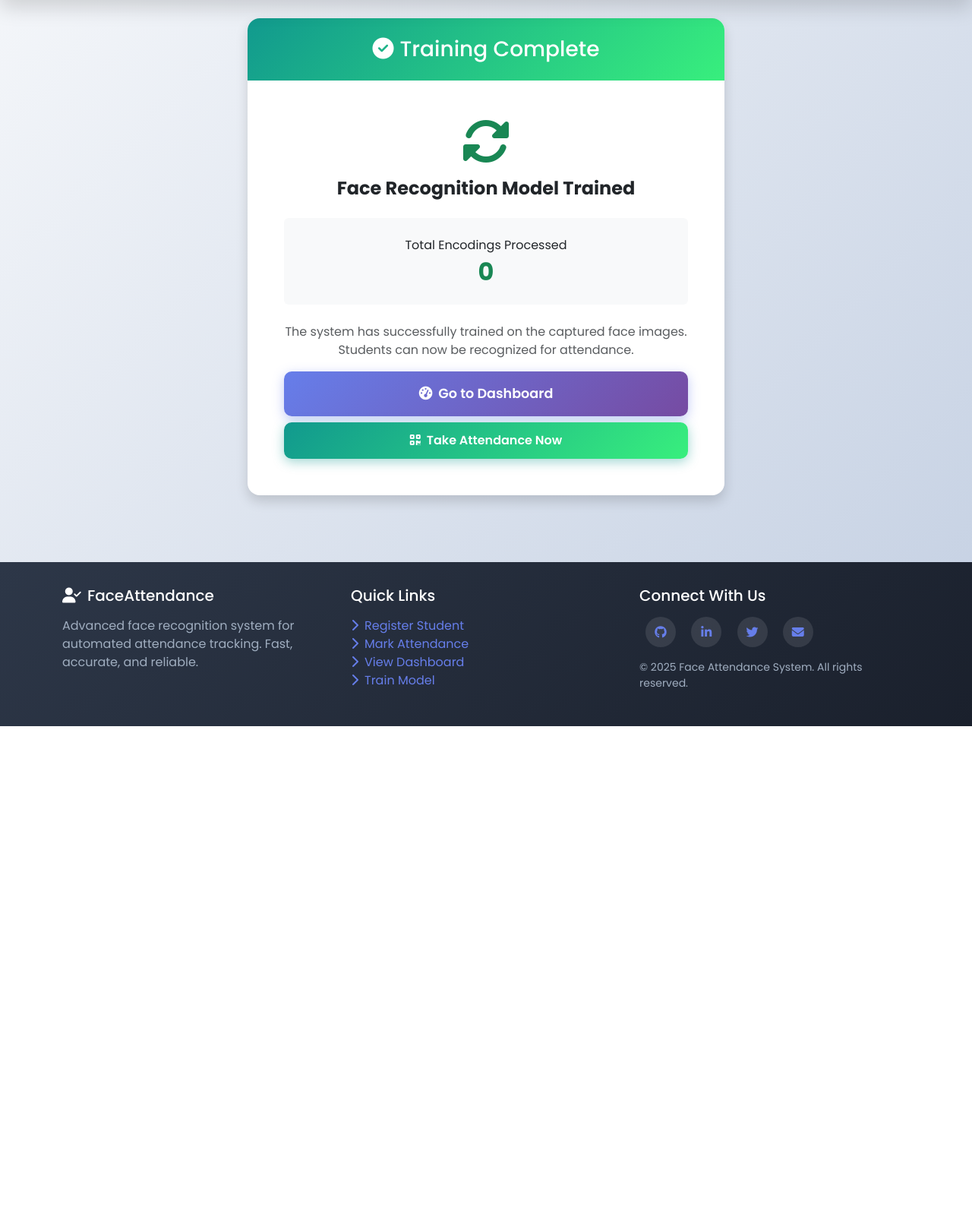
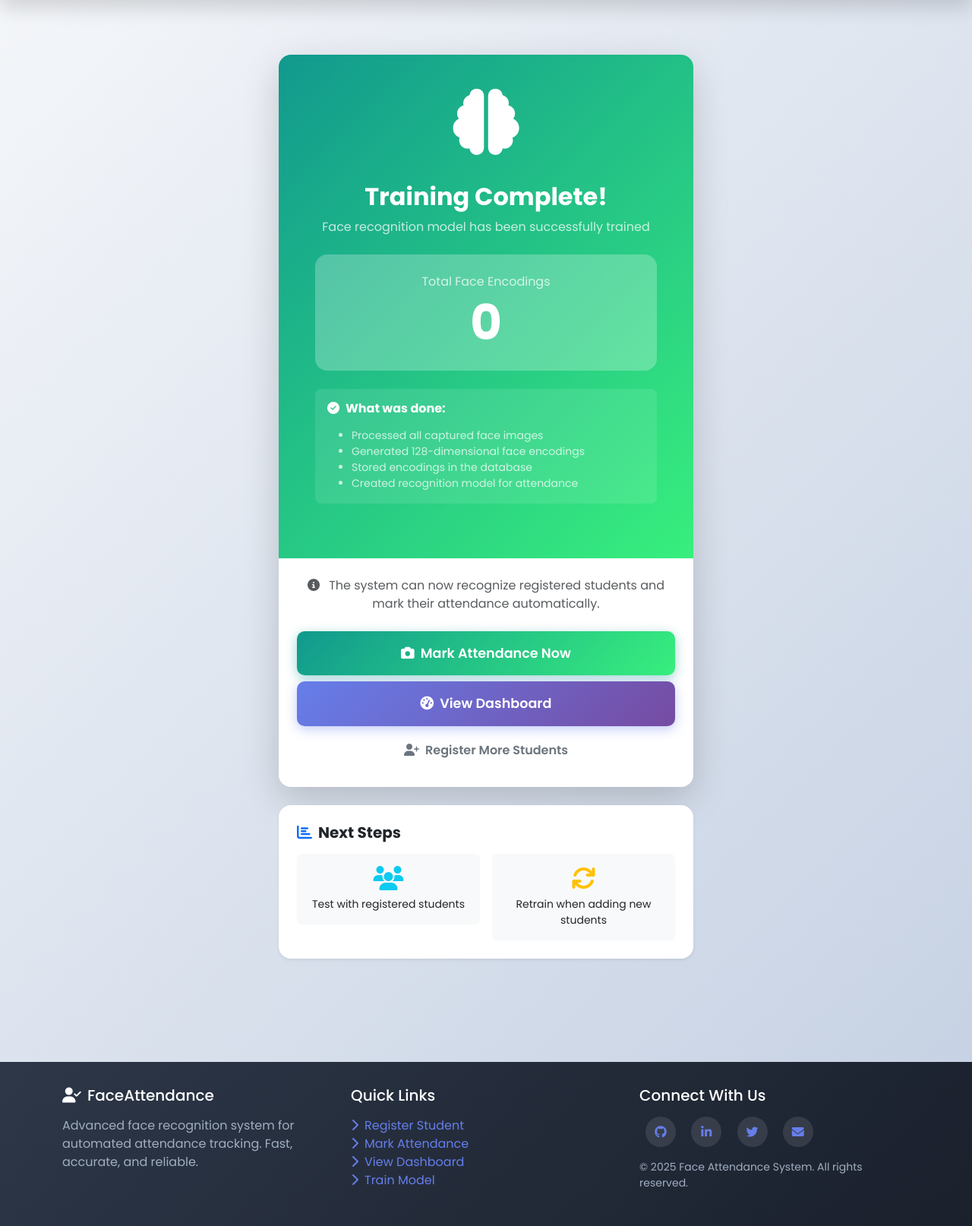
Before and after one commit to Chaitanya8464/Face-Attendance, a Flask app: page /train in a window 1280 px wide. Shown: the part 80-1694 px from the top of the page at 76% size. Before the commit the page ends 1036 px from the top, so only its background shows below. Run offline with Flask 3, Linux system fonts and the light colour scheme; data comes from the database, SQL or seed files in the repository.

Commit message:
updated: Training theme has been updated

```diff
--- a/templates/train.html
+++ b/templates/train.html
@@ -1,37 +1,109 @@
 {% extends 'base.html' %}
+
+{% block title %}Train Model - Face Attendance{% endblock %}
+
 {% block content %}
+<div class="container py-5">
   <div class="row justify-content-center">
     <div class="col-lg-6">
-    <div class="card shadow border-0 text-center">
-      <div class="card-header bg-success text-white py-4">
-        <h3 class="mb-0"><i class="fas fa-check-circle me-2"></i>Training Complete</h3>
+      {% if error %}
+      <!-- Error State -->
+      <div class="card shadow-lg border-0 border-danger border-start border-5 animated">
+        <div class="card-body text-center p-5">
+          <i class="fas fa-exclamation-triangle fa-4x text-danger mb-3"></i>
+          <h3 class="fw-bold text-danger mb-3">Training Failed</h3>
+          <p class="text-muted mb-4">{{ error }}</p>
+          <div class="d-grid gap-2">
+            <a href="/register" class="btn btn-primary">
+              <i class="fas fa-user-plus me-2"></i>Add More Students
+            </a>
+            <a href="/dashboard" class="btn btn-outline-secondary">
+              <i class="fas fa-tachometer-alt me-2"></i>Dashboard
+            </a>
           </div>
-      <div class="card-body p-5">
+        </div>
+      </div>
+      {% else %}
+      <!-- Success State -->
+      <div class="card shadow-lg border-0 animated">
+        <div class="card-body text-center p-5" style="background: var(--success-gradient); color: white;">
           <div class="mb-4">
-          <i class="fas fa-sync-alt fa-4x text-success mb-3"></i>
-          <h4 class="fw-bold">Face Recognition Model Trained</h4>
+            <i class="fas fa-brain fa-5x mb-3" style="animation: pulse 2s infinite;"></i>
+          </div>
+          <h2 class="fw-bold mb-2">Training Complete!</h2>
+          <p class="opacity-75 mb-4">Face recognition model has been successfully trained</p>
+
+          <div class="bg-white bg-opacity-25 rounded-4 p-4 mb-4">
+            <p class="mb-1 opacity-75">Total Face Encodings</p>
+            <h1 class="display-3 fw-bold mb-0">{{ total }}</h1>
           </div>
 
-        <div class="bg-light rounded p-4 mb-4">
-          <p class="mb-1">Total Encodings Processed</p>
-          <h2 class="text-success fw-bold mb-0">{{ total }}</h2>
+          <div class="text-start bg-white bg-opacity-10 rounded-3 p-3 mb-4">
+            <h6 class="fw-bold mb-3"><i class="fas fa-check-circle me-2"></i>What was done:</h6>
+            <ul class="mb-0 opacity-75 small">
+              <li>Processed all captured face images</li>
+              <li>Generated 128-dimensional face encodings</li>
+              <li>Stored encodings in the database</li>
+              <li>Created recognition model for attendance</li>
+            </ul>
+          </div>
         </div>
 
-        <p class="text-muted">
-          The system has successfully trained on the captured face images.
-          Students can now be recognized for attendance.
+        <div class="card-body p-4">
+          <p class="text-center text-muted mb-4">
+            <i class="fas fa-info-circle me-2"></i>
+            The system can now recognize registered students and mark their attendance automatically.
           </p>
 
           <div class="d-grid gap-2">
+            <a href="/attendance" class="btn btn-success btn-lg">
+              <i class="fas fa-camera me-2"></i>Mark Attendance Now
+            </a>
             <a href="/dashboard" class="btn btn-primary btn-lg">
-            <i class="fas fa-tachometer-alt me-2"></i>Go to Dashboard
+              <i class="fas fa-tachometer-alt me-2"></i>View Dashboard
             </a>
-          <a href="/attendance" class="btn btn-success">
-            <i class="fas fa-qrcode me-2"></i>Take Attendance Now
+            <a href="/register" class="btn btn-outline-secondary">
+              <i class="fas fa-user-plus me-2"></i>Register More Students
             </a>
+          </div>
+        </div>
+      </div>
+
+      <!-- Stats Card -->
+      <div class="card mt-4 border-0 shadow-sm animated" style="animation-delay: 0.1s;">
+        <div class="card-body p-4">
+          <h5 class="fw-bold mb-3"><i class="fas fa-chart-bar me-2 text-primary"></i>Next Steps</h5>
+          <div class="row g-3">
+            <div class="col-6">
+              <div class="p-3 rounded bg-light text-center">
+                <i class="fas fa-users text-info fa-2x mb-2"></i>
+                <p class="small mb-0">Test with registered students</p>
+              </div>
+            </div>
+            <div class="col-6">
+              <div class="p-3 rounded bg-light text-center">
+                <i class="fas fa-sync text-warning fa-2x mb-2"></i>
+                <p class="small mb-0">Retrain when adding new students</p>
               </div>
             </div>
           </div>
         </div>
       </div>
+      {% endif %}
+    </div>
+  </div>
+</div>
+
+{% if not error and total > 0 %}
+<script>
+  // Trigger confetti on success
+  document.addEventListener('DOMContentLoaded', function() {
+    setTimeout(() => {
+      triggerConfetti();
+    }, 500);
+
+    showNotification('Model trained successfully with {{ total }} encodings!', 'success', 5000);
+  });
+</script>
+{% endif %}
 {% endblock %}
```
Lines whose indentation alone changed are shown as unchanged.
